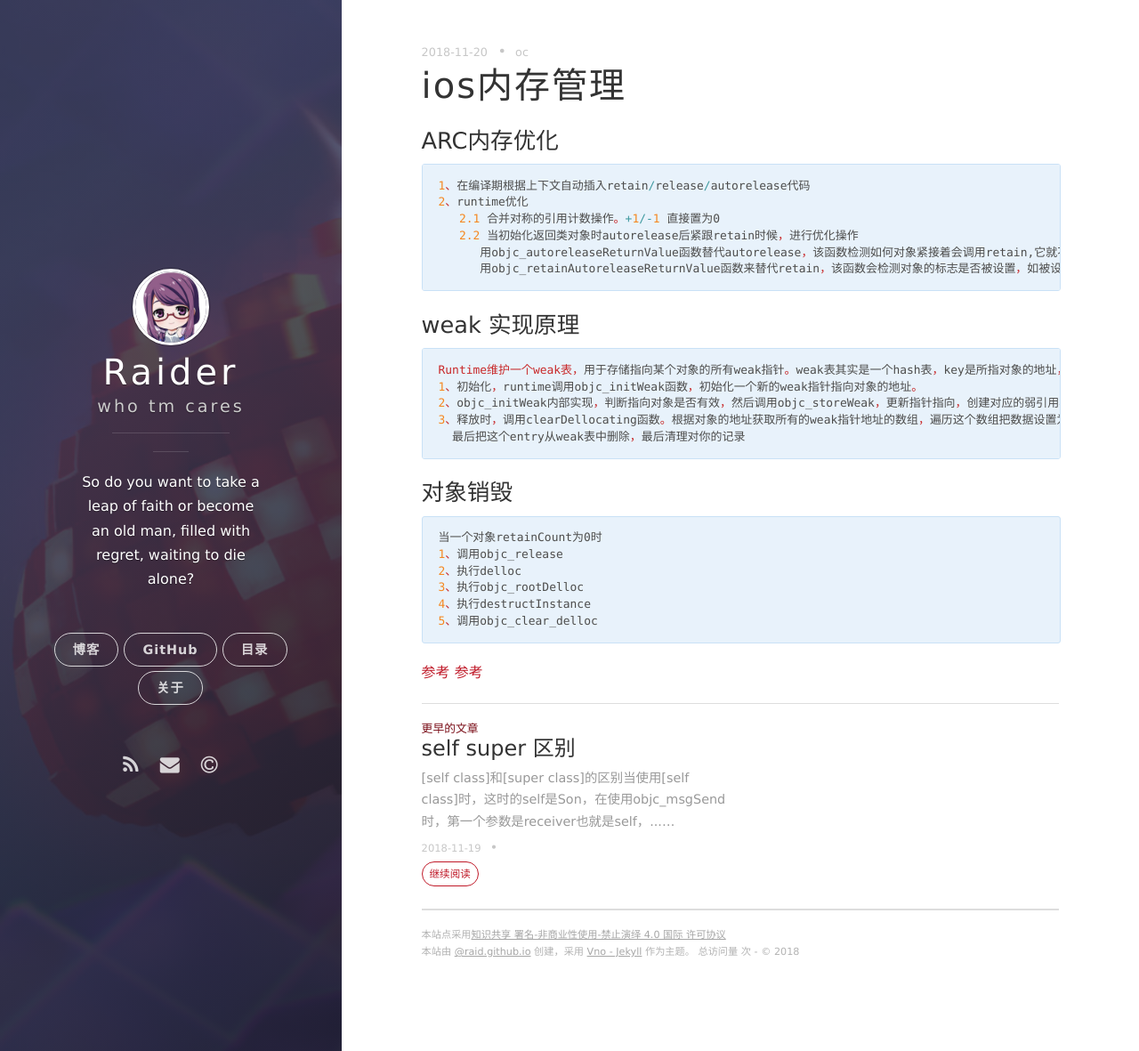
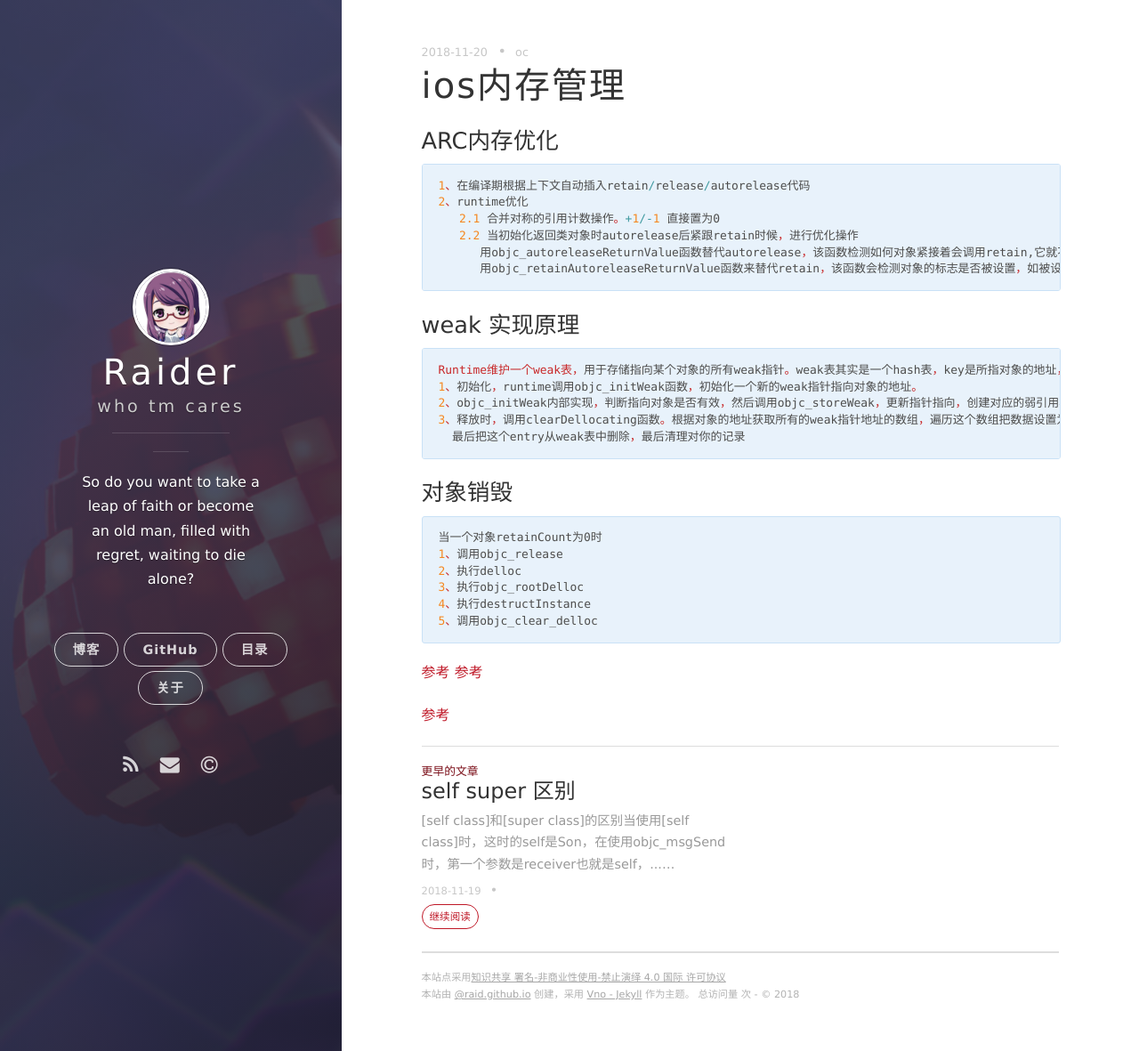
Before and after one commit to ioRaid/ioRaid.github.io, a Jekyll site: the page built from _posts/2018-11-20-memory.md, in a window 1280 px wide and 1181 px high. Shown: the whole window at 89% size. Built offline with Jekyll 4.4.1, drawn with Linux system fonts in a browser that asks for light colours; nearby versions of some CDN libraries; comment, search, counter and statistics services are not loaded.

Commit message:
Update 2018-11-20-memory.md

```diff
--- a/_posts/2018-11-20-memory.md
+++ b/_posts/2018-11-20-memory.md
@@ -47,3 +47,5 @@ Runtime维护一个weak表，用于存储指向某个对象的所有weak指针
 
 <a href="http://ios.jobbole.com/85038/?utm_source=blog.jobbole.com&utm_medium=relatedPosts">参考</a>
 <a href="https://elliotsomething.github.io/2016/05/17/iOS%E4%B9%8B%E5%86%85%E5%AD%98%E9%82%A3%E4%BA%9B%E4%BD%A0%E4%B8%8D%E7%9F%A5%E9%81%93%E7%9A%84%E4%BA%8B/">参考</a>
+
+<a href="http://www.cocoachina.com/ios/20170328/18962.html" target="_blank">参考</a>
```
